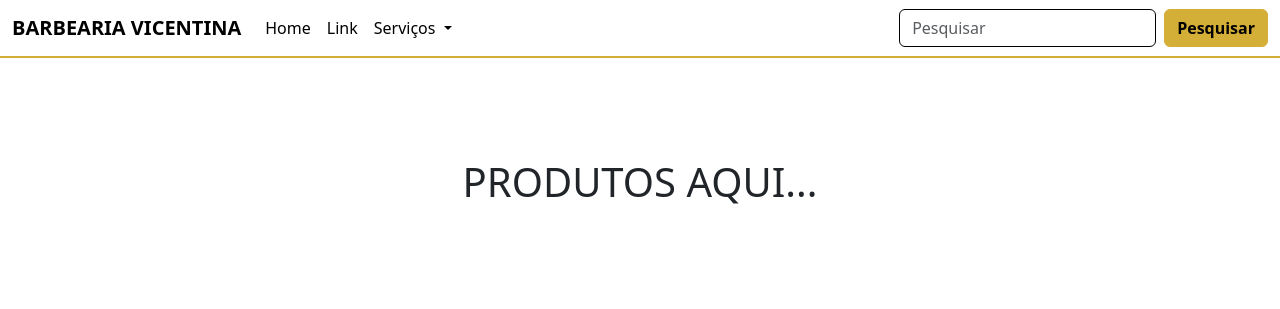
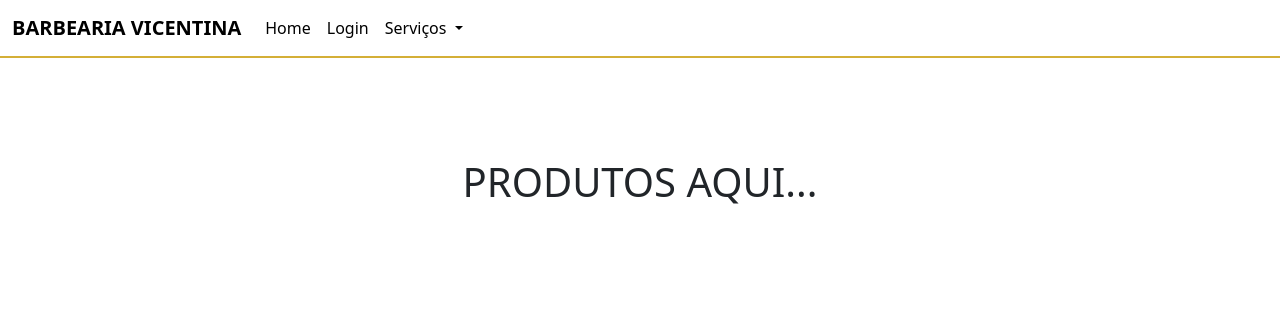
Before and after one commit to frzx-cloud/BARBEARIA, a website: page site/index.html in a window 1280 px wide. Drawn offline with nearby package versions, Linux system fonts and the light colour scheme.

Commit message:
Add files via upload

```diff
--- a/site/index.html
+++ b/site/index.html
@@ -39,8 +39,8 @@
                     </li>
 
                     <li class="nav-item">
-                        <a class="nav-link" href="#" style="color: #000000;">
-                            Link
+                        <a id="nav-login" class="nav-link" href="./login.html" style="color: #000000;">
+                            Login
                         </a>
                     </li>
 
@@ -81,36 +81,16 @@
                         </ul>
                     </li>
                 </ul>
-
-                <form class="d-flex" role="search">
-
-                    <input
-                        class="form-control me-2"
-                        type="search"
-                        placeholder="Pesquisar"
-                        aria-label="Pesquisar"
-                        style="
-                            background-color: #ffffff;
-                            color: #000000;
-                            border: 1px solid #000000;
-                        "
-                    />
-
-                    <button
-                        class="btn"
-                        type="submit"
-                        style="
-                            background-color: #d4af37;
-                            color: #000000;
-                            border: 1px solid #d4af37;
-                            font-weight: bold;
-                        "
-                    >
-                        Pesquisar
+                <div class="dropdown m-3">
+                    <button id="user-info" class="btn btn-light dropdown-toggle" type="button" data-bs-toggle="dropdown" aria-expanded="false" style="display: none">
+                        Opções
                     </button>
-
-                </form>
-
+                    <ul class="dropdown-menu">
+                        <li><a class="dropdown-item" href="cadastro.html">Perfil</a></li>
+                        <li><hr class="dropdown-divider"></li>
+                        <li><a class="dropdown-item" href="#" onclick="logout()">Sair</a></li>
+                    </ul>
+                </div>
 
             </div>
         </div>
@@ -118,5 +98,6 @@
     </nav>
     <h1 style="text-align: center; padding: 100px;">PRODUTOS AQUI...</h1>
 </body>
+<script src="./pages.js"></script>
 <script src="https://cdn.jsdelivr.net/npm/bootstrap@5.3.8/dist/js/bootstrap.bundle.min.js" integrity="sha384-FKyoEForCGlyvwx9Hj09JcYn3nv7wiPVlz7YYwJrWVcXK/BmnVDxM+D2scQbITxI" crossorigin="anonymous"></script>
 </html>
--- a/site/pages.js
+++ b/site/pages.js
@@ -24,7 +24,7 @@ function atualizar_navbar() {
         btn_user_info.style.display = "inline"
         btn_user_info.innerText= "Olá, " + nome.split(" ")[0]
     } else {
-        nav_login.style.display = "inline"
+        nav_login.style.display = "block"
         btn_user_info.style.display = "none"
     }
 }
```
Also changed, not shown: site/cadastro.html (+14 -8 lines), site/login.html (+13 -6 lines).
